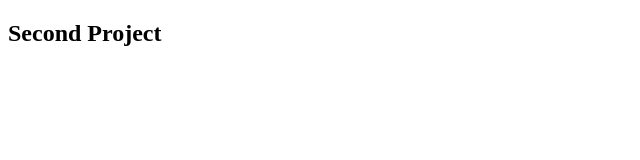
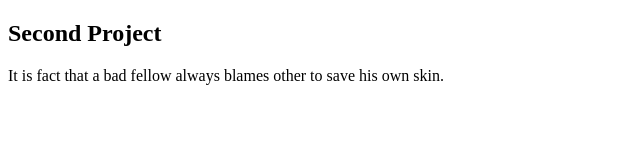
Before and after one commit to sarwer22/second-file, a plain HTML site: page index.html in a window 1280 px wide. Shown: the whole page, without its empty margins (0-640 px from the left). Drawn offline with Linux system fonts and the light colour scheme.

Commit message:
Update index.html

```diff
--- a/index.html
+++ b/index.html
@@ -7,5 +7,6 @@
   </head>
   <body>
     <h2>Second Project</h2>
+    <p>It is fact that a bad fellow always blames other to save his own skin.</p>
   </body>
 </html>
```
